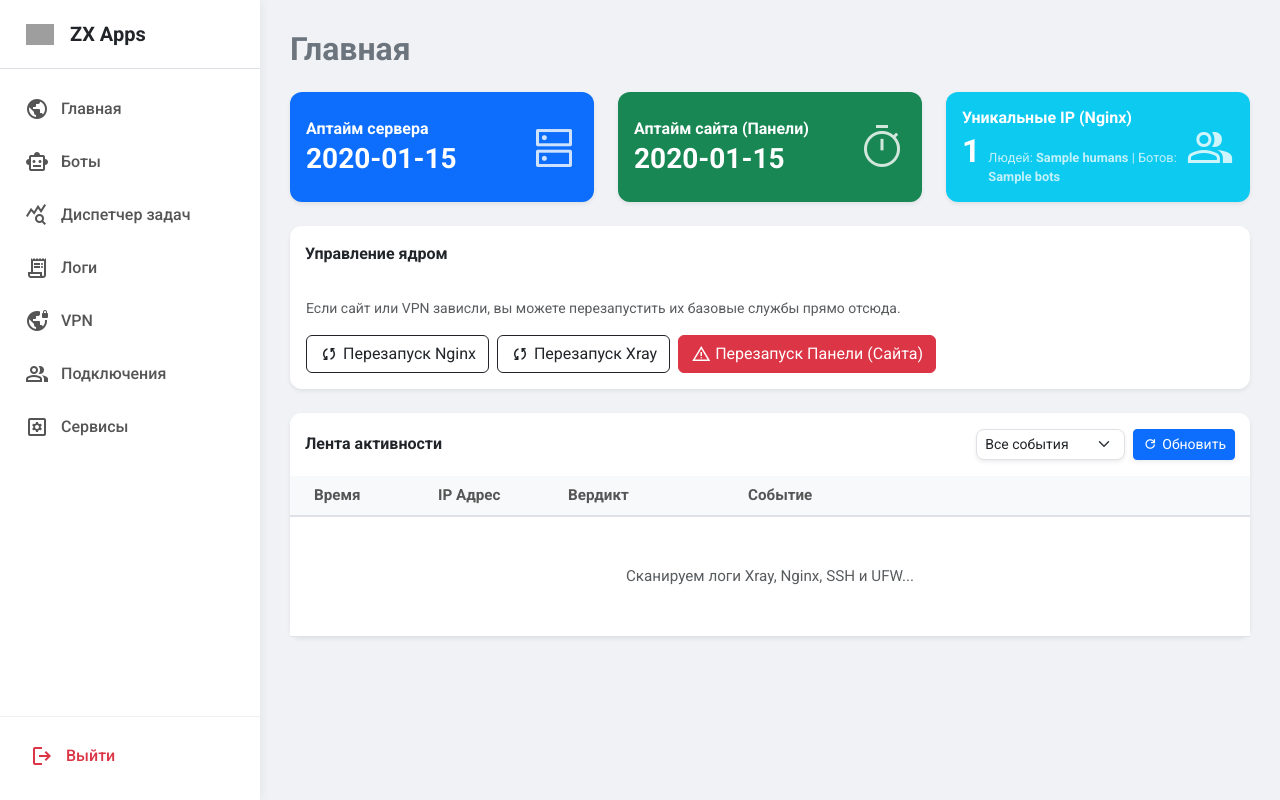
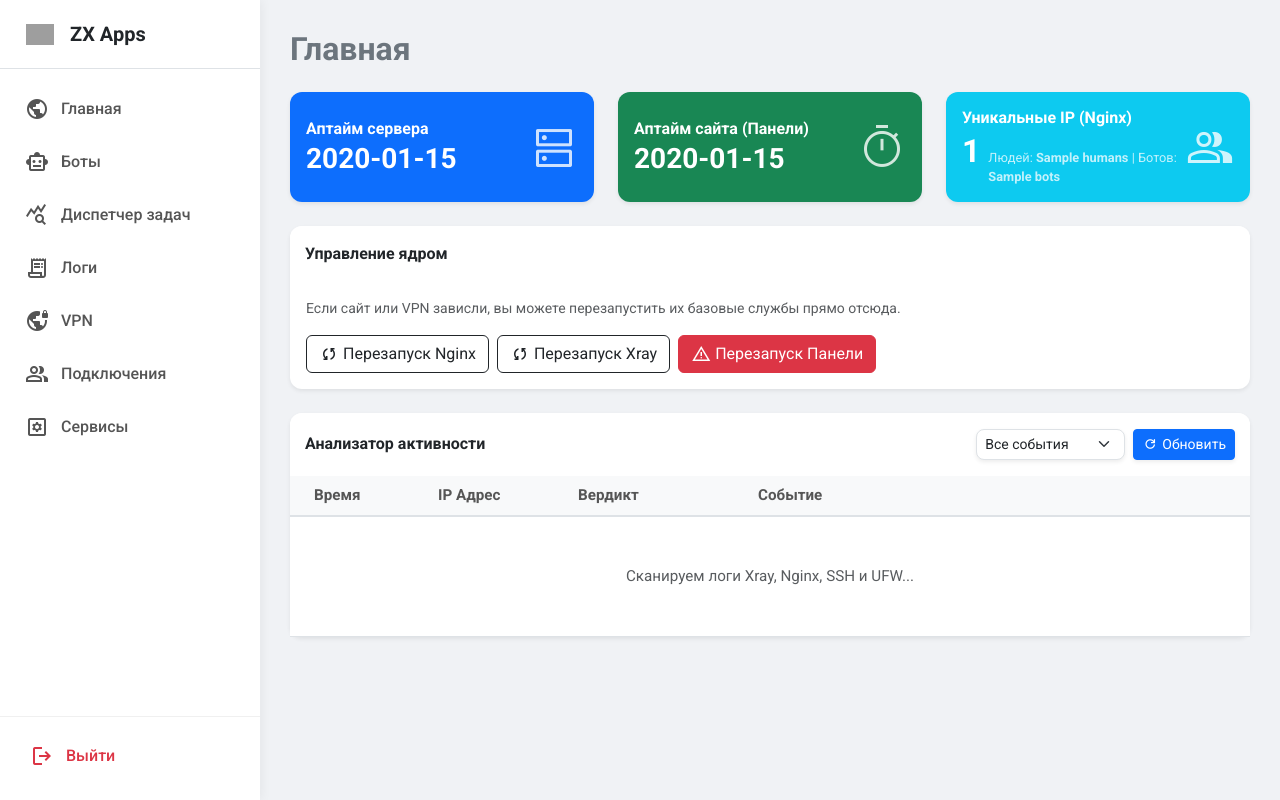
Before and after one commit to Zotic/webpanel, a Flask app: template templates/site_stats.html in a window 1280 px wide. Run offline with Flask 3, Linux system fonts and the light colour scheme; the template is opened without the code that fills it: most values are stand-ins (such as "Sample title", 1, 10 or a date in 2020); grey boxes are pictures that could not be loaded.

Commit message:
Update site_stats.html

```diff
--- a/templates/site_stats.html
+++ b/templates/site_stats.html
@@ -5,11 +5,11 @@
     <h2 class="fw-bold text-secondary mb-0">Главная</h2>
 </div>
 
-<!-- Верхние карточки статистики (Теперь 3 колонки) -->
+<!-- Верхние карточки статистики -->
 <div class="row row-cols-1 row-cols-md-3 g-4 mb-4">
     <div class="col">
         <div class="card border-0 shadow-sm h-100 bg-primary text-white">
-            <div class="card-body d-flex align-items-center justify-content-between py-4">
+            <div class="card-body d-flex align-items-center justify-content-between py-3">
                 <div>
                     <h6 class="fw-bold mb-1">Аптайм сервера</h6>
                     <h3 class="fw-bold mb-0">{{ server_uptime }}</h3>
@@ -19,10 +19,9 @@
         </div>
     </div>
 
-    <!-- Новая карточка для Аптайма сайта -->
     <div class="col">
         <div class="card border-0 shadow-sm h-100 bg-success text-white">
-            <div class="card-body d-flex align-items-center justify-content-between py-4">
+            <div class="card-body d-flex align-items-center justify-content-between py-3">
                 <div>
                     <h6 class="fw-bold mb-1">Аптайм сайта (Панели)</h6>
                     <h3 class="fw-bold mb-0">{{ app_uptime }}</h3>
@@ -63,9 +62,8 @@
             <button class="btn btn-outline-dark d-flex align-items-center gap-1" onclick="restartCoreService('xray')">
                 <span class="material-symbols-outlined fs-5">sync</span> Перезапуск Xray
             </button>
-            <!-- ИЗМЕНЕНО ИМЯ НА zxapps.service -->
             <button class="btn btn-danger d-flex align-items-center gap-1" onclick="restartCoreService('zxapps.service')">
-                <span class="material-symbols-outlined fs-5">warning</span> Перезапуск Панели (Сайта)
+                <span class="material-symbols-outlined fs-5">warning</span> Перезапуск Панели
             </button>
         </div>
     </div>
@@ -74,7 +72,7 @@
 <!-- Умная таблица аналитики -->
 <div class="card border-0 shadow-sm">
     <div class="card-header bg-white py-3 border-bottom-0 d-flex justify-content-between align-items-center">
-        <span class="fw-bold">Лента активности</span>
+        <span class="fw-bold">Анализатор активности</span>
 
         <div class="d-flex gap-2">
             <select id="sourceFilter" class="form-select form-select-sm shadow-sm" style="border-radius: 8px; width: auto;" onchange="filterAnalytics()">
@@ -92,11 +90,12 @@
     </div>
     <div class="card-body p-0">
         <div class="table-responsive" style="max-height: 600px; overflow-y: auto;">
-            <table class="table align-middle mb-0 text-nowrap" style="min-width: 900px;">
+            <!-- ВНИМАНИЕ: Класс align-top выровняет весь контент ячеек строго по верхнему краю -->
+            <table class="table align-top mb-0 text-nowrap" style="min-width: 900px;">
                 <thead class="table-light position-sticky top-0" style="z-index: 1;">
                     <tr>
                         <th class="ps-4" style="width: 140px;">Время</th>
-                        <th style="width: 130px;">IP Адрес</th>
+                        <th style="width: 140px;">IP Адрес</th>
                         <th style="width: 180px;">Вердикт</th>
                         <th class="pe-4">Событие</th>
                     </tr>
@@ -175,28 +174,27 @@
 
             tr.className = rowClass;
 
-            // Если в группе несколько сообщений (произошли за 3 секунды), выводим их списком (ul)
+            // Формируем список сообщений.
+            // Отказались от тега <ul>, используем обычные <div> для идеального контроля отступов
             let messagesHtml = '';
             if (log.messages.length > 1) {
-                messagesHtml = '<ul class="mb-0 ps-3" style="margin-top: 2px;">';
                 log.messages.forEach(msg => {
-                    messagesHtml += `<li class="mb-1">${msg}</li>`;
+                    messagesHtml += `<div class="mb-1 d-flex gap-2"><span style="font-size: 10px; margin-top: 4px;">⚫</span> <span>${msg}</span></div>`;
                 });
-                messagesHtml += '</ul>';
             } else {
-                // Если сообщение одно, добавляем margin-top, чтобы оно визуально было на одном уровне с бейджиком
-                messagesHtml = `<div style="margin-top: 2px;">${log.messages[0]}</div>`;
+                messagesHtml = `<div>${log.messages[0]}</div>`;
             }
 
-            // Используем d-flex и gap-2 для идеального выравнивания значка и текста
+            // pt-3 добавляет верхний отступ (padding-top) ко всем ячейкам, чтобы текст дышал
             tr.innerHTML = `
-                <td class="ps-4 text-muted small fw-bold align-middle" style="font-family: 'Roboto', sans-serif;">${log.time}</td>
-                <td class="fw-bold font-monospace text-dark align-middle">${log.ip}</td>
-                <td class="align-middle"><span class="badge bg-${log.color} w-100 py-2">${log.verdict}</span></td>
-                <td class="pe-4 text-dark font-monospace small align-middle" style="white-space: normal; word-break: break-word;">
+                <td class="ps-4 pt-3 text-muted small fw-bold" style="font-family: 'Roboto', sans-serif;">${log.time}</td>
+                <td class="pt-3 fw-bold font-monospace text-dark">${log.ip}</td>
+                <td class="pt-3"><span class="badge bg-${log.color} w-100 py-1" style="font-size: 0.8rem;">${log.verdict}</span></td>
+                <td class="pe-4 pt-3 text-dark font-monospace small" style="white-space: normal; word-break: break-word;">
                     <div class="d-flex align-items-start gap-2">
-                        <span class="badge bg-secondary text-center flex-shrink-0" style="width: 55px; margin-top: 2px;">${log.source}</span>
-                        <div class="flex-grow-1">${messagesHtml}</div>
+                        <!-- Значок источника жестко зафиксирован (mt-0 - без отступов, flex-shrink-0 - не сжимается) -->
+                        <span class="badge bg-secondary text-center flex-shrink-0 mt-0" style="width: 55px; padding-top: 4px; padding-bottom: 4px;">${log.source}</span>
+                        <div class="flex-grow-1 m-0 p-0" style="line-height: 1.4;">${messagesHtml}</div>
                     </div>
                 </td>
             `;
```
